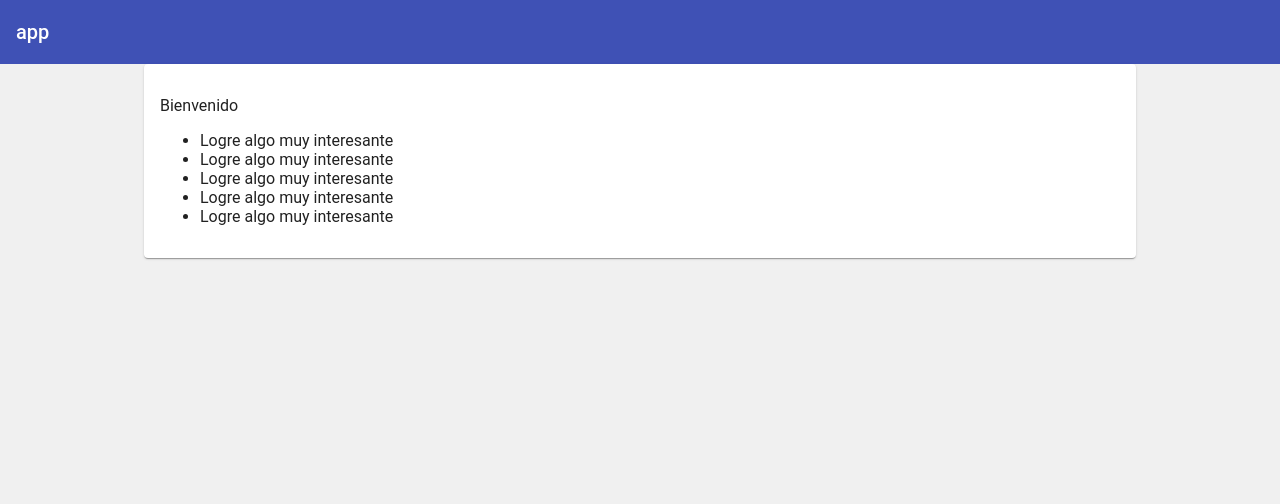
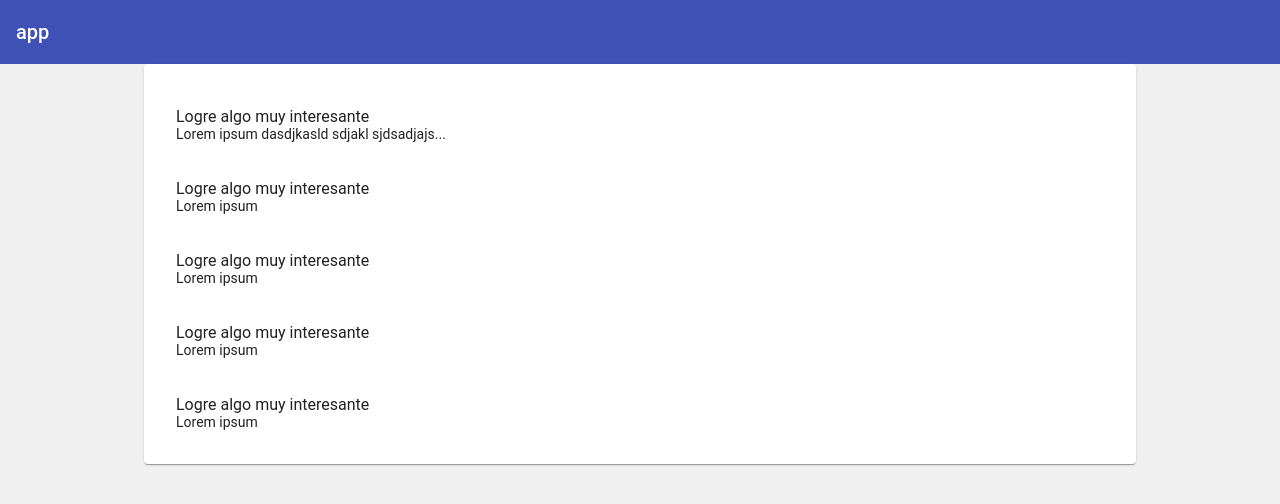
Before and after one commit to cmtp/pwa-angular, an Angular app: page / in a window 1280 px wide. Shown: the top 504 px of the page. Built offline with nearby package versions, Linux system fonts and the light colour scheme.

Commit message:
add pipe truncate

```diff
--- a/src/app/home/home.component.html
+++ b/src/app/home/home.component.html
@@ -1,6 +1,6 @@
-<p>{{title}}</p>
-<ul>
-  <li *ngFor="let logro of logros">
-    {{ logro.title }}
-  </li>
-</ul>
+<mat-list role="list">
+  <mat-list-item *ngFor="let logro of logros" role="listitem">
+    <h3 matLine>{{ logro.title }}</h3>
+    <p matLine>{{logro.description | truncate : 40 }}</p>
+  </mat-list-item>
+</mat-list>
--- a/src/app/home/home.component.ts
+++ b/src/app/home/home.component.ts
@@ -21,7 +21,7 @@ export class HomeComponent implements OnInit {
       {
         id: 1,
         title: 'Logre algo muy interesante',
-        description: 'Lorem ipsum'
+        description: 'Lorem ipsum dasdjkasld sdjakl sjdsadjajsd sdas dsad jasldaskldjalksdj kjsdal sjdlskd alskjdlasd jklasdjksjd skdjskdj sdasd asdasdas s sadasdsa sksjd ksjksjd'
       },
       {
         id: 2,
--- /dev/null
+++ b/src/app/pipes/truncate.pipe.ts
@@ -0,0 +1,13 @@
+import { Pipe, PipeTransform } from '@angular/core';
+
+@Pipe({
+  name: 'truncate'
+})
+export class TruncatePipe implements PipeTransform {
+
+  transform(value: string, limitOld: string): string {
+    let limit = parseInt(limitOld);
+    return value.length > limit ? value.substring(0, limit) + '...': value;
+  }
+
+}
```
Also changed, not shown: src/app/app.module.ts (+6 -2 lines), 1 other file (tests, documents, lock files or other folders).
